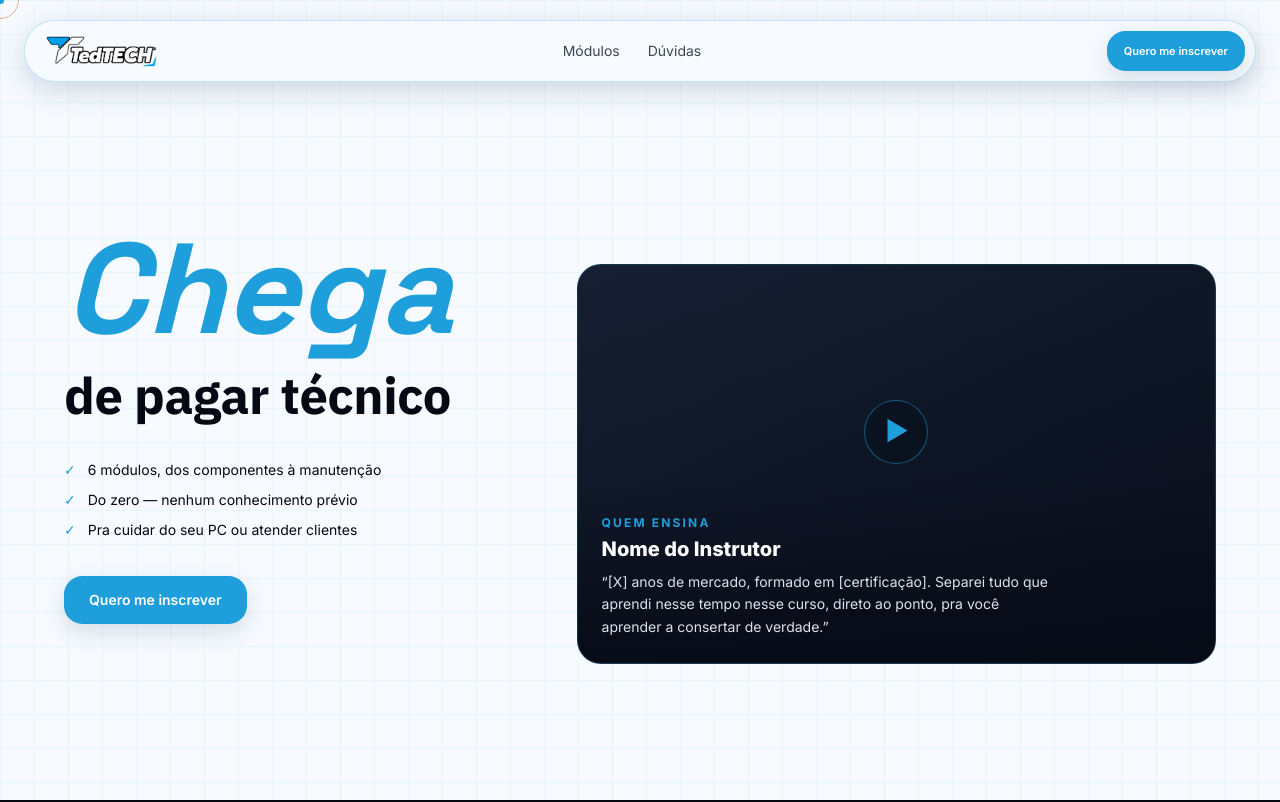
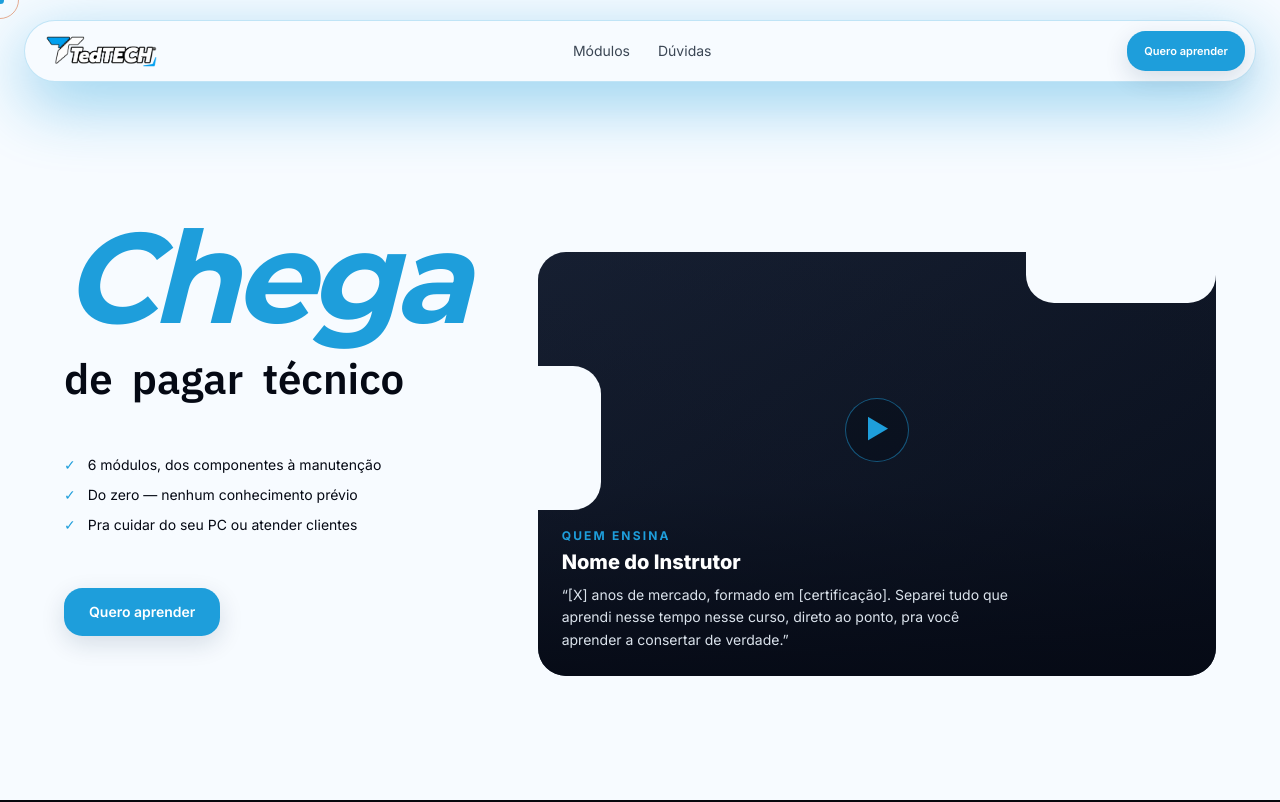
Before and after one commit to DigiThree-Planejamentos/tedtechsite, a Next.js app: page / in a window 1280 px wide. Shown: the top 802 px of the page. Built offline with nearby package versions, Linux system fonts and the light colour scheme.

Commit message:
feat: refine TedTech landing page hero and offer

```diff
--- a/app/globals.css
+++ b/app/globals.css
@@ -139,11 +139,6 @@ html.lenis body {
     background: var(--band-bg);
     color: var(--band-fg);
   }
-  /* O conteudo fica acima da textura decorativa (::before, z-index 0). */
-  .site-band > * {
-    position: relative;
-    z-index: 1;
-  }
   /* As faixas claras sao folhas solidas; as escuras sao janelas. */
   .site-band--light {
     --band-bg: #f7fbff;
@@ -169,20 +164,6 @@ html.lenis body {
     --band-fg-muted: #9fb0c2;
     --band-fg-faint: #8a97a8;
     --band-rule: rgba(255, 255, 255, 0.1);
-  }
-  /* Grade quadriculada herdada do cartao. E textura de marca, nao
-     decoracao do cartao. Uma regra so de remover. */
-  .site-band--light::before {
-    content: '';
-    position: absolute;
-    inset: 0;
-    z-index: 0;
-    pointer-events: none;
-    background-image:
-      linear-gradient(rgba(30, 158, 219, 0.85) 1px, transparent 1px),
-      linear-gradient(90deg, rgba(30, 158, 219, 0.85) 1px, transparent 1px);
-    background-size: 34px 34px;
-    opacity: 0.08;
   }
   /* As faixas escuras nao tem textura propria: quem preenche o vao e o
      fundo do site com os circuitos, que ja existem atras de tudo. */
@@ -214,6 +195,34 @@ html.lenis body {
       inset 0 1px 0 rgba(255, 255, 255, 0.92),
       0 18px 46px rgba(15, 42, 81, 0.13);
   }
+  /* Moldura inspirada no Hero da Zarpei: cantos amplos e dois recortes
+     que quebram a silhueta retangular do painel. */
+  .hero-video-frame {
+    isolation: isolate;
+    border-radius: 1.75rem 0 1.75rem 1.75rem;
+  }
+  .hero-video-frame::before,
+  .hero-video-frame::after {
+    content: '';
+    position: absolute;
+    z-index: 20;
+    background: var(--band-bg, #f7fbff);
+    pointer-events: none;
+  }
+  .hero-video-frame::before {
+    top: 0;
+    right: 0;
+    width: clamp(8rem, 28%, 12rem);
+    height: clamp(2.5rem, 12%, 3.5rem);
+    border-radius: 0 0 1.75rem 1.75rem;
+  }
+  .hero-video-frame::after {
+    top: 27%;
+    left: -1px;
+    width: clamp(2.75rem, 10%, 4rem);
+    height: clamp(6rem, 36%, 9rem);
+    border-radius: 0 1.75rem 1.75rem 0;
+  }
   .path-card {
     border: 0;
     background: transparent;
@@ -228,6 +237,19 @@ html.lenis body {
     box-shadow:
       inset 0 1px 0 rgba(255, 255, 255, 0.08),
       0 24px 70px rgba(15, 42, 81, 0.3);
+  }
+  .site-offer-panel {
+    --band-fg: #07111f;
+    --band-fg-strong: #050914;
+    --band-fg-body: #3b4654;
+    --band-fg-muted: #526071;
+    --band-fg-faint: #667284;
+    border: 1px solid rgba(30, 158, 219, 0.25);
+    background: #ffffff;
+    color: var(--band-fg);
+    box-shadow:
+      inset 0 1px 0 rgba(255, 255, 255, 0.92),
+      0 24px 70px rgba(0, 0, 0, 0.22);
   }
   @media (min-width: 640px) {
     .site-section {
--- a/app/layout.tsx
+++ b/app/layout.tsx
@@ -1,7 +1,14 @@
 import './globals.css';
 import type { Metadata } from 'next';
 import type { ReactNode } from 'react';
-import { IBM_Plex_Sans, Inter, JetBrains_Mono, Space_Grotesk } from 'next/font/google';
+import {
+  IBM_Plex_Sans,
+  Inter,
+  JetBrains_Mono,
+  Josefin_Sans,
+  Montserrat,
+  Space_Grotesk,
+} from 'next/font/google';
 import { AppProviders } from '@/components/providers/AppProviders';
 
 const inter = Inter({ subsets: ['latin'], variable: '--font-inter', display: 'swap' });
@@ -14,6 +21,20 @@ const ibmPlexSans = IBM_Plex_Sans({
 const spaceGrotesk = Space_Grotesk({
   subsets: ['latin'],
   variable: '--font-space-grotesk',
+  display: 'swap',
+});
+const josefinSans = Josefin_Sans({
+  subsets: ['latin'],
+  weight: '700',
+  style: 'italic',
+  variable: '--font-josefin-sans',
+  display: 'swap',
+});
+const montserrat = Montserrat({
+  subsets: ['latin'],
+  weight: '700',
+  style: 'italic',
+  variable: '--font-montserrat',
   display: 'swap',
 });
 const jetBrainsMono = JetBrains_Mono({
@@ -45,7 +66,7 @@ export default function RootLayout({ children }: { children: ReactNode }) {
   return (
     <html
       lang="pt-BR"
-      className={`${inter.variable} ${ibmPlexSans.variable} ${spaceGrotesk.variable} ${jetBrainsMono.variable}`}
+      className={`${inter.variable} ${ibmPlexSans.variable} ${spaceGrotesk.variable} ${josefinSans.variable} ${montserrat.variable} ${jetBrainsMono.variable}`}
     >
       <body className={inter.className}>
         {/* If JS is disabled, never trap the user behind the preloader overlay. */}
--- a/components/sections/Footer.tsx
+++ b/components/sections/Footer.tsx
@@ -7,7 +7,7 @@ import { content } from '@/lib/content';
 export function Footer() {
   const f = content.footer;
   return (
-    <footer className="border-t border-white/5 px-5 py-12">
+    <footer className="px-5 py-12">
       <Reveal
         variant="simple"
         className="mx-auto flex max-w-[1280px] flex-col gap-6 md:flex-row md:items-center md:justify-between"
--- a/components/sections/Header.tsx
+++ b/components/sections/Header.tsx
@@ -31,7 +31,7 @@ export function Header() {
           : 'translate-y-0 opacity-100'
       }`}
     >
-      <div className="mx-auto flex max-w-[1280px] items-center justify-between gap-4 rounded-[1.5rem] border border-blue/25 bg-[#f7fbff] py-2.5 pl-5 pr-2.5 text-[#07111f] shadow-[0_8px_30px_rgba(15,42,81,0.18)] transition-all duration-300 ease-out sm:rounded-[2rem]">
+      <div className="mx-auto flex max-w-[1280px] items-center justify-between gap-4 rounded-[1.5rem] border border-blue/25 bg-[#f7fbff] py-2.5 pl-5 pr-2.5 text-[#07111f] shadow-[0_20px_64px_rgba(30,158,219,0.48)] transition-all duration-300 ease-out sm:rounded-[2rem]">
         <Logo compact />
         <nav className="hidden max-w-xs items-center gap-7 overflow-hidden whitespace-nowrap text-sm text-[#3b4654] transition-all duration-300 ease-out md:flex">
           <a href={site.nav.modulos} tabIndex={isHidden ? -1 : undefined} className="hover:text-blue">Módulos</a>
--- a/components/sections/Hero.tsx
+++ b/components/sections/Hero.tsx
@@ -19,7 +19,7 @@ export function Hero() {
 
           O min-h interno saiu: aquele calc foi dimensionado para o
           layout do cartao e agora competiria com a altura da faixa. */}
-      <div className="relative mx-auto grid w-full max-w-content items-stretch gap-10 pt-10 md:grid-cols-[0.85fr_1.15fr] md:pt-14 lg:pt-16">
+      <div className="relative mx-auto grid w-full max-w-content items-stretch gap-10 pt-10 md:grid-cols-[0.78fr_1.22fr] md:pt-14 lg:pt-16">
         {/* `justify-between`, nao `justify-center`: a folga vertical da coluna
             vai para as duas pontas em vez de ficar sobrando em cima e embaixo.
             O titulo sobe e o CTA desce pelo mesmo tanto, e os bullets, que
@@ -38,29 +38,16 @@ export function Hero() {
                   descender of the "g". The font needs >= 1.19em to fit it.
                   The negative top margin cancels the extra half-leading so
                   the headline keeps sitting close under the eyebrow. */}
-              <span className="-mt-[0.12em] block font-subtitle text-6xl/[1.25] italic text-blue sm:text-7xl/[1.25] md:text-8xl/[1.25] lg:text-9xl/[1.25]">
+              <span className="-mt-[0.12em] block font-hero text-6xl/[1.25] font-bold italic tracking-[-0.045em] text-blue sm:text-7xl/[1.25] md:text-8xl/[1.25] lg:text-9xl/[1.25]">
                 {h.headline.lead}
               </span>{' '}
               {/* Same 1.25 leading as the lead line, and for the same reason:
                   "pagar" has a descender and the mask clips at the line box.
 
                   The sizes are measured, not chosen: each one lands this line's
-                  right ink edge on the same x as the "a" of "Chega" above it.
-                  Measured against the glyph ink, not the advance box, because
-                  the italic overhangs its box and the eye reads the ink. They
-                  are tied to these two exact strings and to Space Grotesk
-                  italic above — changing either text or font means measuring
-                  again.
-
-                  Cada tamanho e o par do tamanho do lead NO MESMO breakpoint,
-                  multiplicado pelo mesmo fator. E o que preserva o alinhamento
-                  ao mudar de escala: a largura da tinta cresce linearmente com
-                  o corpo, entao escalar as duas linhas junto mantem a razao.
-                    base 48>60 (x1,25)   19,09 > 23,86
-                    sm   60>72 (x1,20)   23,82 > 28,58
-                    md   72>96 (x1,333)  28,56 > 38,08
-                    lg   96>128 (x1,333) 38,04 > 50,72 */}
-              <span className="-mt-[0.12em] block whitespace-nowrap text-[23.86px]/[1.25] sm:text-[28.58px]/[1.25] md:text-[38.08px]/[1.25] lg:text-[50.72px]/[1.25]">
+                  This supporting line stays deliberately smaller than the
+                  display word above it at every breakpoint. */}
+              <span className="-mt-[0.12em] block whitespace-nowrap text-[20px]/[1.25] font-semibold tracking-[0em] [word-spacing:0.22em] sm:text-[24px]/[1.25] md:text-[31px]/[1.25] lg:text-[42px]/[1.25]">
                 {h.headline.rest}
               </span>
             </SplitReveal>
--- a/components/sections/HeroVideo.tsx
+++ b/components/sections/HeroVideo.tsx
@@ -26,7 +26,7 @@ export function HeroVideo() {
   return (
     <div
       data-video
-      className="relative aspect-[16/10] w-full self-center overflow-hidden rounded-[1.5rem] border border-blue/20 bg-[linear-gradient(145deg,#1a2438,#0b1220)]"
+      className="hero-video-frame relative aspect-[16/10] min-w-0 w-full self-center overflow-hidden bg-[linear-gradient(145deg,#1a2438,#0b1220)]"
     >
       {hasVideo && (
         <video
--- a/components/webgl/CircuitEdges.tsx
+++ b/components/webgl/CircuitEdges.tsx
@@ -8,7 +8,7 @@ const CircuitEdgesCanvas = dynamic(() => import('./CircuitEdgesCanvas'), {
   loading: () => null,
 });
 
-/** Client host for the global circuit field (hero backdrop + edge border). Renders nothing on SSR. */
+/** Client host for the global circuit field behind the dark sections. Renders nothing on SSR. */
 export function CircuitEdges() {
   return <CircuitEdgesCanvas />;
 }
--- a/lib/content.ts
+++ b/lib/content.ts
@@ -44,7 +44,7 @@ export const content = {
       'Do zero — nenhum conhecimento prévio',
       'Pra cuidar do seu PC ou atender clientes',
     ],
-    cta: 'Quero me inscrever',
+    cta: 'Quero aprender',
   },
 
   dores: {
@@ -173,7 +173,7 @@ export const content = {
     title: 'Um curso, três caminhos',
     subtitle:
       'O que você aprende nos 6 módulos serve tanto pra cuidar do seu próprio computador quanto pra ganhar dinheiro com isso — na hora vaga ou como profissão.',
-    cta: 'Quero me inscrever',
+    cta: 'Quero aprender',
     cards: [
       {
         icon: 'home',
@@ -232,10 +232,10 @@ export const content = {
     priceFrom: 'De R$ 497', // TODO
     priceNow: 'R$ 297', // TODO
     installments: 'ou 12x de R$ 29,70', // TODO
-    cta: 'Inscrever →',
+    cta: 'Quero aprender',
     payments: 'Pix · Cartão · Boleto',
     askHint: 'Ficou outra dúvida?',
-    askCta: 'Falar no WhatsApp',
+    askCta: 'Quero conhecer mais',
 
     // Os sete pares. A ordem E a ligacao entre os dois cards: a linha i da
     // esquerda e a duvida i da direita sao o mesmo assunto visto de dois
@@ -299,7 +299,7 @@ export const content = {
 
   floatingCta: {
     urgency: 'Últimas vagas com acompanhamento',
-    cta: 'Quero me inscrever',
+    cta: 'Quero aprender',
   },
 
   footer: {
--- a/tailwind.config.ts
+++ b/tailwind.config.ts
@@ -18,6 +18,7 @@ const config: Config = {
         sans: ['var(--font-inter)', 'Arial', 'sans-serif'],
         display: ['var(--font-ibm-plex-sans)', 'Arial', 'sans-serif'],
         subtitle: ['var(--font-space-grotesk)', 'Arial', 'sans-serif'],
+        hero: ['Gotham', 'var(--font-montserrat)', 'var(--font-josefin-sans)', 'Arial', 'sans-serif'],
         mono: ['var(--font-jetbrains-mono)', 'Consolas', 'monospace'],
       },
       maxWidth: { content: '1200px' },
```
Also changed, not shown: components/sections/Oferta.tsx (+17 -13 lines), components/webgl/CircuitEdgesCanvas.tsx (+3 -9 lines), 2 other files (tests, documents, lock files or other folders).
